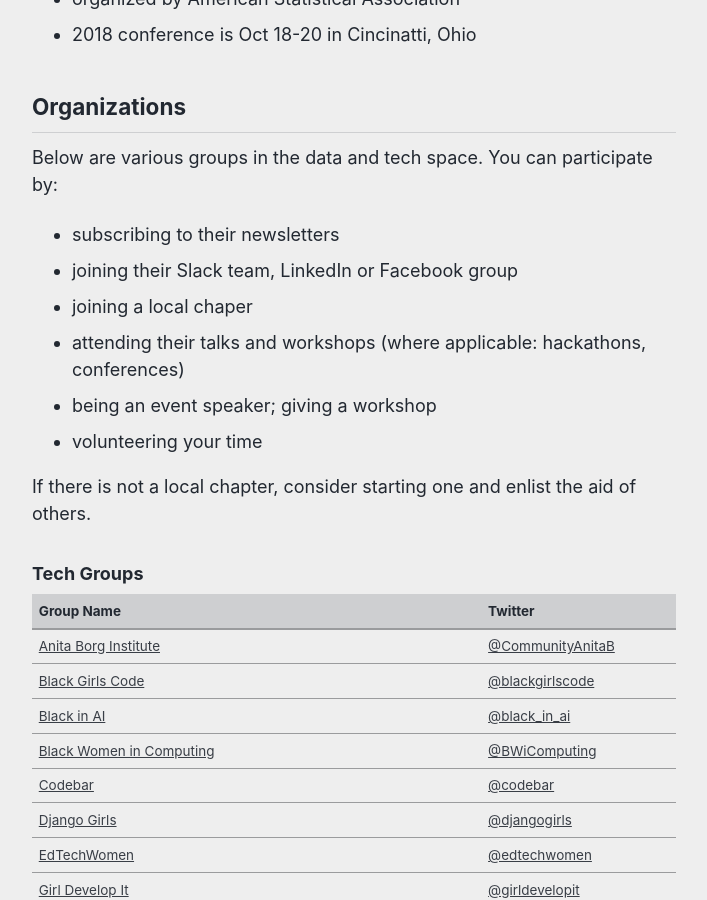
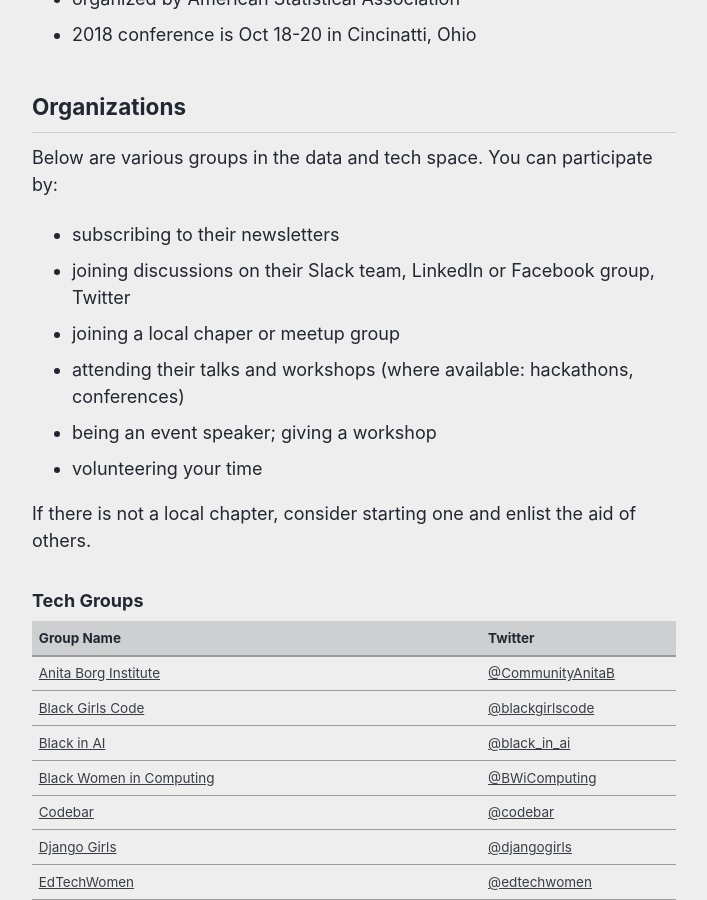
Before and after one commit to reshamas/reshamas.github.io, a Jekyll site: the page built from _posts/2018-05-09-resource-guide-for-women-in-data-science.md, in a window 1280 px wide and 900 px high, scrolled down 3386 px. Shown: the whole window, without its empty margins (286-993 px from the left). Built offline with Jekyll 4.4.1, drawn with Linux system fonts in a browser that asks for light colours; comment, search, counter and statistics services are not loaded.

Commit message:
Update 2018-05-09-resource-guide-for-women-in-data-science.md

```diff
--- a/_posts/2018-05-09-resource-guide-for-women-in-data-science.md
+++ b/_posts/2018-05-09-resource-guide-for-women-in-data-science.md
@@ -76,9 +76,9 @@
 ## Organizations
 Below are various groups in the data and tech space.  You can participate by:
 - subscribing to their newsletters
-- joining their Slack team, LinkedIn or Facebook group
-- joining a local chaper
-- attending their talks and workshops (where applicable: hackathons, conferences)
+- joining discussions on their Slack team, LinkedIn or Facebook group, Twitter
+- joining a local chaper or meetup group
+- attending their talks and workshops (where available: hackathons, conferences)
 - being an event speaker; giving a workshop
 - volunteering your time
 
```
